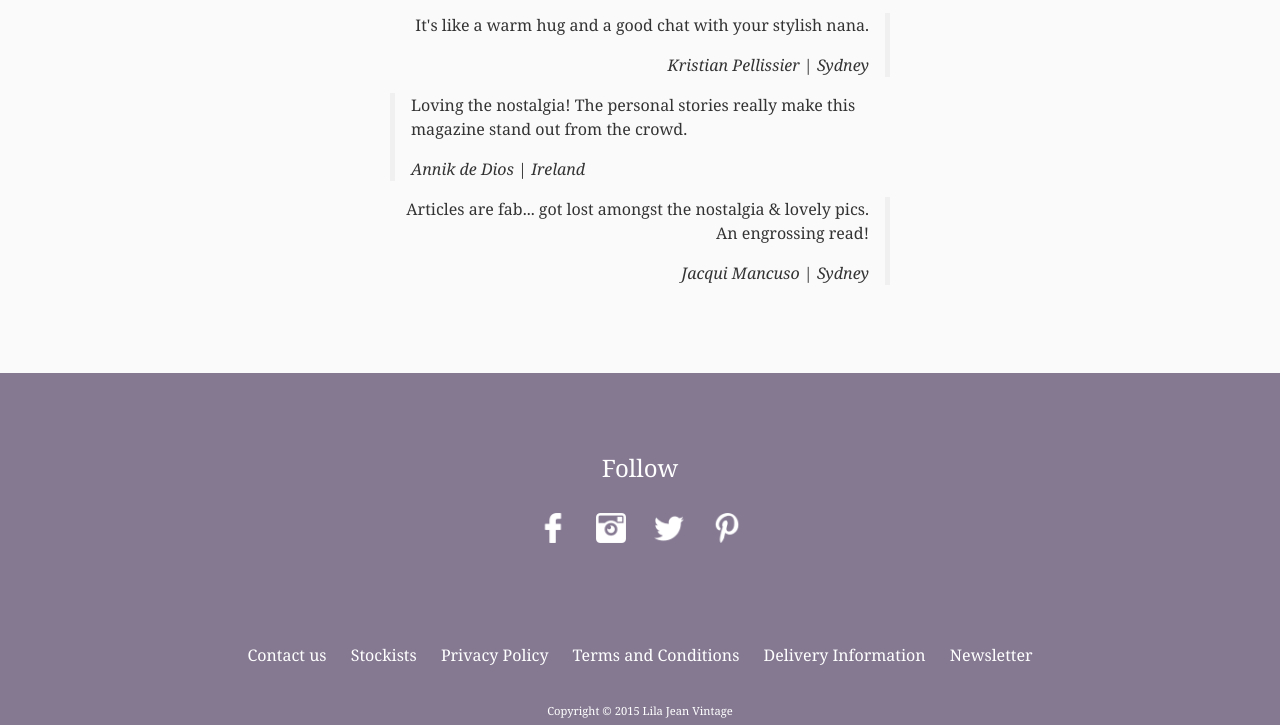
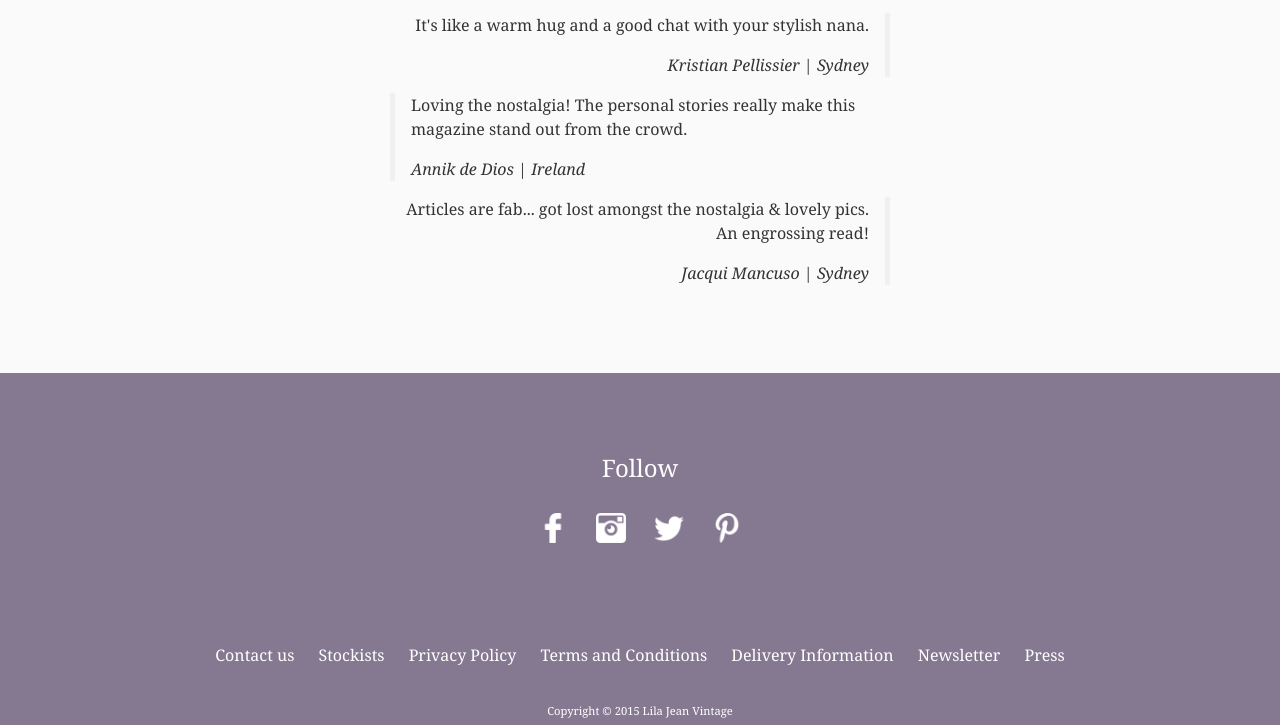
Before and after one commit to lilajeanvintage/website, a plain HTML site: page advertise-collaborate/index.html in a window 1280 px wide. Shown: the part 874-1599 px from the top of the page. Drawn offline with Linux system fonts and the light colour scheme.

Commit message:
Update footer

```diff
--- a/advertise-collaborate/index.html
+++ b/advertise-collaborate/index.html
@@ -118,6 +118,7 @@ Download our media kit for more details.</a></h2><br></br>
       <li><a href="../what-you-need-to-know/">Terms and Conditions</a></li>
       <li><a href="../what-you-need-to-know/">Delivery Information</a></li>
       <li><a href="../newsletter/">Newsletter</a></li>
+      <li><a href="../press/">Press</a></li>
     </ul>
   </nav>
 
```
